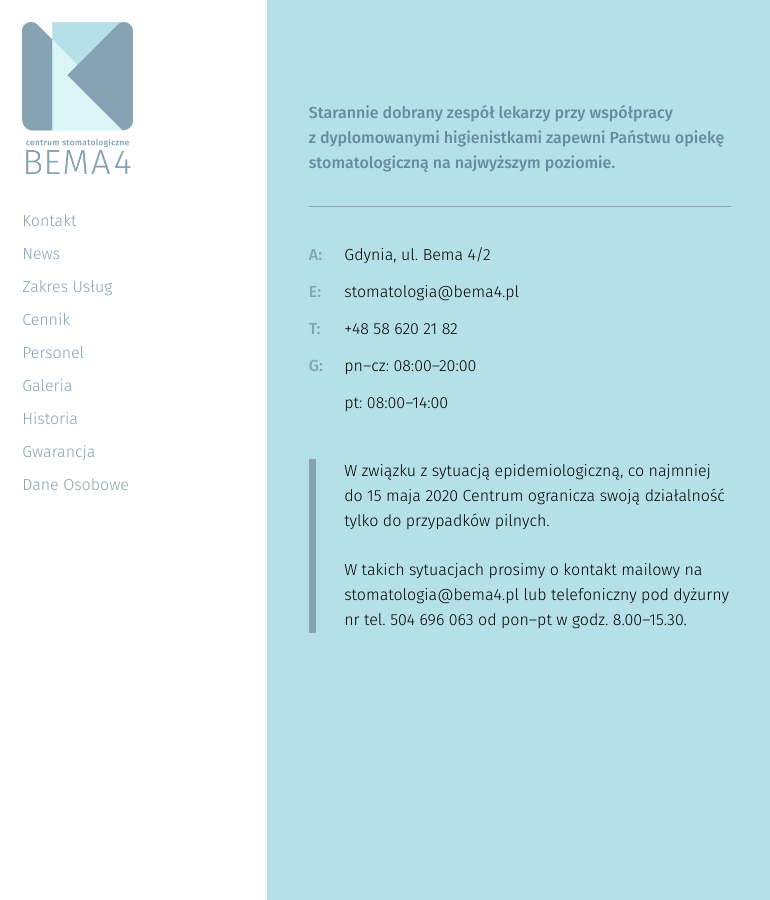
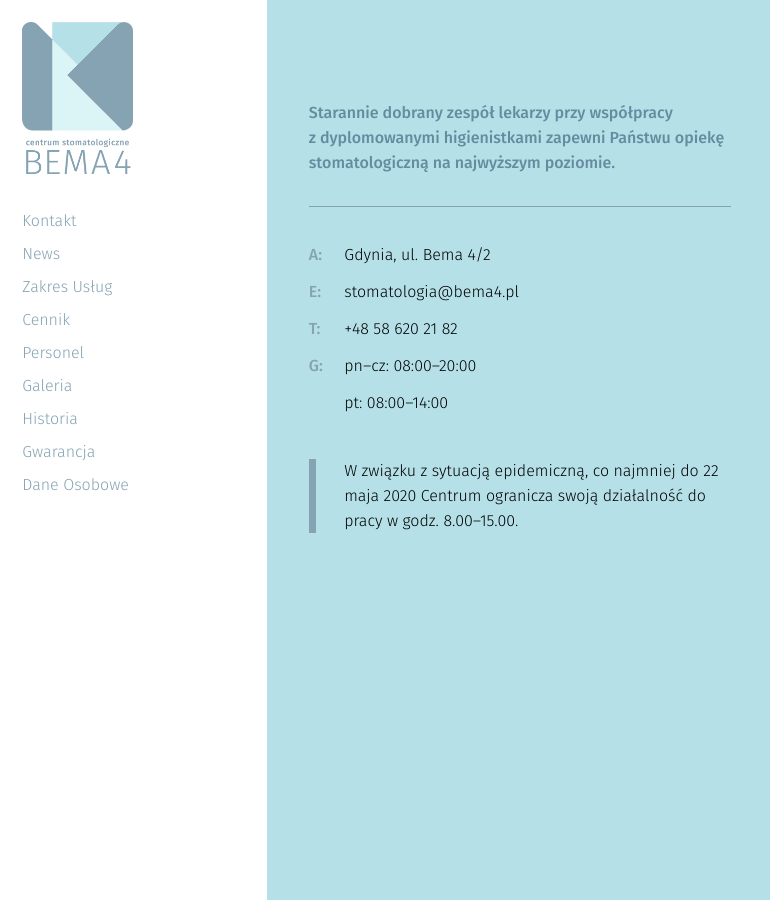
Before and after one commit to CSB4/bema4, a Jekyll site: the page built from index.html, in a window 1280 px wide and 900 px high. Shown: the whole window, without its empty margins (0-770 px from the left). Built offline with Jekyll 4.4.1, drawn with Linux system fonts in a browser that asks for light colours; nearby versions of some CDN libraries.

Commit message:
informacja o godzinach (#56)

```diff
--- a/_slides/0000-01-10-kontakt.markdown
+++ b/_slides/0000-01-10-kontakt.markdown
@@ -10,7 +10,7 @@ mail: "stomatologia@bema4.pl"
 godziny:
   - "<time itemprop=\"openingHours\" datetime=\"Mo-Th 08:00-20:00\"><b>pn&ndash;cz:</b> 08:00&ndash;20:00</time>"
   - "<time itemprop=\"openingHours\" datetime=\"Fr 08:00-14:00\"><b>pt:</b> 08:00&ndash;14:00</time>"
-ogloszenie: 'W związku z sytuacją epidemiologiczną, co najmniej do 15 maja 2020 Centrum ogranicza swoją działalność tylko do przypadków pilnych.<br><br>W takich sytuacjach prosimy o kontakt mailowy na <a href="mailto:stomatologia@bema4.pl">stomatologia@bema4.pl</a> lub telefoniczny pod dyżurny nr tel. <a href="tel:+48504696063">504 696 063</a> od pon&ndash;pt w godz. 8.00&ndash;15.30.'
+ogloszenie: 'W związku z sytuacją epidemiczną, co najmniej do 22 maja 2020 Centrum ogranicza swoją działalność do pracy w godz. 8.00&ndash;15.00.'
 fullscreen: true
 published: true
 ---
```
